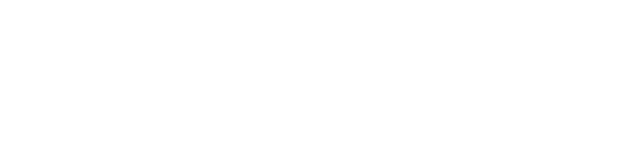
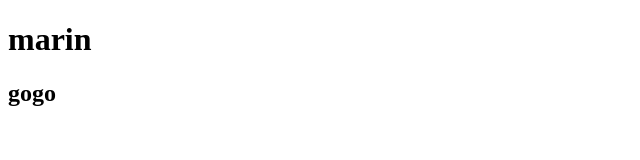
Before and after one commit to Zawak8/test-delete, a plain HTML site: page index.html in a window 1280 px wide. Shown: the whole page, without its empty margins (0-640 px from the left). Drawn offline with Linux system fonts and the light colour scheme.

Commit message:
tird commit

```diff
--- a/index.html
+++ b/index.html
@@ -6,6 +6,7 @@
     <title>Document</title>
 </head>
 <body>
-
+    <h1>marin</h1>
+    <h2>gogo</h2>
 </body>
 </html>
```
Also changed, not shown: a1.txt.
